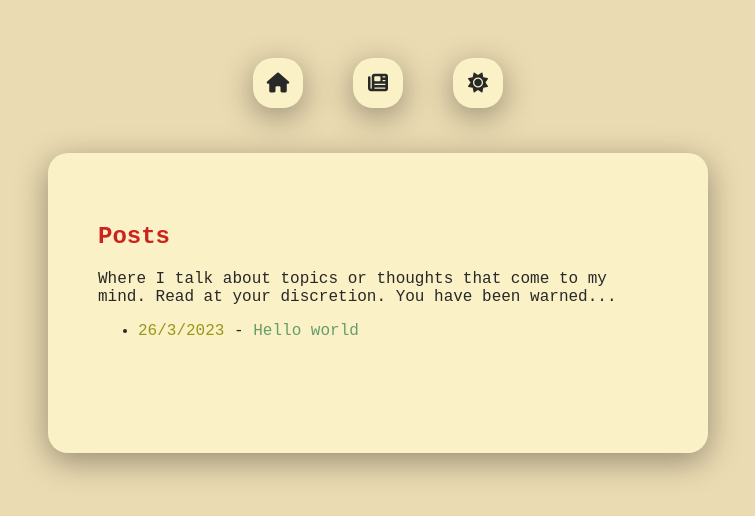
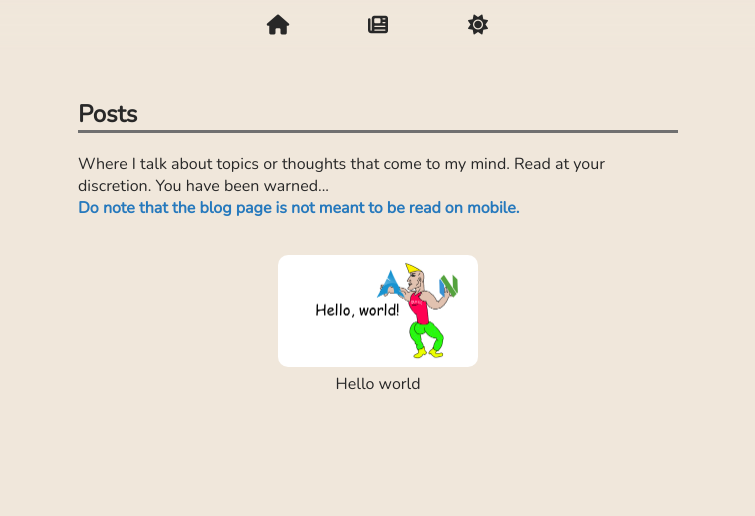
Before and after one commit to caffeinated01/caffeinated01.github.io, a plain HTML site: page blog/index.html in a window 1280 px wide. Shown: the whole page, without its empty margins (262-1017 px from the left). Drawn offline with nearby package versions, Linux system fonts and the light colour scheme.

Commit message:
improve navbar and change color scheme

```diff
--- a/blog/index.html
+++ b/blog/index.html
@@ -32,20 +32,28 @@
       </div>
     </div>
     <div id="main">
-      <div class="box">
-        <h2 class="red">Posts</h2>
+      <div id="container">
+        <h2 class="underline">Posts</h2>
         <p>
           Where I talk about topics or thoughts that come to my mind. Read at
           your discretion. You have been warned...
+          <br />
+          <span class="blue bold"
+            >Do note that the blog page is not meant to be read on mobile.</span
+          >
         </p>
-        <ul>
-          <li>
-            <span class="aqua">26/3/2023 </span>-
-            <a href="/blog/hello-world.html"
-              ><span class="link">Hello world</span></a
-            >
-          </li>
-        </ul>
+        <div id="articles">
+          <div class="preview-container">
+            <a href="/blog/hello-world.html">
+              <img
+                class="preview"
+                src="../assets/blog-assets/1/preview.png"
+                alt="Hello world"
+              />
+            </a>
+            <a href="/blog/hello-world.html">Hello world</a>
+          </div>
+        </div>
       </div>
     </div>
     <script src="../theme.js"></script>
--- a/style.css
+++ b/style.css
@@ -1,15 +1,21 @@
+@import url("https://fonts.googleapis.com/css2?family=Nunito&display=swap");
+
 :root {
-  --bg-color: #1d2021;
-  --text-color: #fbf1c7;
-  --box-color: #282828;
-  --change-theme-color: #fbf1c7;
+  --bg-color: #202023;
+  --text-color: #ffffff;
+  --box-color: #313134;
+  --change-theme-color: #ffffff;
+  --link-color: #87f9ff;
+  --underline-color: #313134;
 }
 
 .light {
-  --bg-color: #ebdbb2;
+  --bg-color: #f0e7db;
   --text-color: #282828;
-  --box-color: #fbf1c7;
+  --box-color: #fff9ea;
   --change-theme-color: #282828;
+  --link-color: #1f8076;
+  --underline-color: #707070;
 }
 
 #home,
@@ -20,16 +26,13 @@
   justify-content: center;
   align-items: center;
   font-size: 20px;
-  border-radius: 20px;
   min-width: 50px;
   min-height: 50px;
-  background-color: var(--box-color);
-  box-shadow: 0 8px 32px 0 rgba(0, 0, 0, 0.37);
   animation: flyIn 0.5s cubic-bezier(0.25, 0.46, 0.45, 0.94);
   color: var(--change-theme-color);
 }
 
-@keyframes bounce{
+@keyframes bounce {
   0% {
     transform: translateY(0);
   }
@@ -47,28 +50,31 @@
   justify-content: center;
   align-items: center;
   gap: 50px;
-  padding-top: 50px;
+  min-width: 1000px;
+  margin: 0;
+  position: fixed;
+  top: 0;
+  backdrop-filter: blur(10px);
+  -webkit-backdrop-filter: blur(10px);
+  z-index: 1;
 }
 
 body {
   background-color: var(--bg-color);
-  font-family: "Fira Mono", monospace;
+  font-family: "Nunito", sans-serif;
+  font-weight: lighter;
   display: grid;
   place-items: center;
   align-content: center;
   transition: 500ms;
 }
 
-.aqua {
-  color: #98971a;
-}
-
-.green {
-  color: #689d6a;
+.blue {
+  color: #2679bd;
 }
 
 .link {
-  color: #689d6a;
+  color: var(--link-color);
   position: relative;
 }
 
@@ -80,17 +86,13 @@ body {
   height: 2px;
   bottom: 0;
   left: 0;
-  background-color: #689d6a;
+  background-color: #ff6be4;
   transform: scaleX(0);
   transition: transform 0.3s ease;
 }
 
 .link:hover::before {
   transform: scaleX(1);
-}
-
-.red {
-  color: #cc241d;
 }
 
 .bold {
@@ -101,7 +103,7 @@ body {
 }
 
 .underline {
-  text-decoration: underline;
+  border-bottom: 3px solid var(--underline-color);
 }
 
 a {
@@ -120,36 +122,45 @@ li {
 }
 
 #main {
-  padding-top: 2%;
+  padding-top: 50px;
   display: flex;
   flex-direction: column;
   justify-content: center;
   align-items: center;
   max-width: 700px;
+  animation: flyIn 0.5s cubic-bezier(0.25, 0.46, 0.45, 0.94);
 }
 
-.box {
+#chad-img {
+  display: flex;
+  flex-direction: row;
+  gap: 50px;
+}
+
+#chad-img > img {
+  height: 300px;
+  width: 300px;
+}
+
+#container {
   max-width: 600px;
   min-height: 200px;
   border-radius: 20px;
-  background: var(--box-color);
   color: var(--text-color);
-  padding: 50px;
   margin: 20px;
-  box-shadow: 0 8px 32px 0 rgba(0, 0, 0, 0.37);
-  animation: flyIn 0.5s cubic-bezier(0.25, 0.46, 0.45, 0.94);
-  transition: 500ms;
 }
 
 @keyframes flyIn {
   0% {
-    transform: translateY(-300%);
+    transform: translateY(-6%);
+    opacity: 0;
   }
   50% {
-    transform: translateY(10%);
+    transform: translateY(0);
   }
   100% {
     transform: translateY(0);
+    opacity: 1;
   }
 }
 
@@ -164,7 +175,7 @@ article {
   padding-bottom: 50px;
   color: var(--text-color);
   animation: fadeIn 0.5s cubic-bezier(0.25, 0.46, 0.45, 0.94);
-  max-width: 600px;
+  width: 600px;
 }
 
 @keyframes fadeIn {
@@ -181,17 +192,41 @@ article {
   font-size: 30px;
 }
 
+#articles {
+  display: flex;
+  justify-content: center;
+  align-items: center;
+  gap: 10px;
+}
+
+.preview {
+  border-radius: 10px;
+  max-width: 200px;
+}
+
+.preview-container {
+  display: flex;
+  flex-direction: column;
+  justify-content: center;
+  align-items: center;
+  padding: 20px;
+}
+
+.preview-container > a {
+  color: var(--text-color);
+}
+
 article > li {
   padding-bottom: 10px;
 }
 
 code {
-  background: #3c3836;
+  background: var(--box-color);
   border-radius: 5px;
   margin-bottom: 15px;
   margin-top: 15px;
   padding: 7px;
-  color: #fbf1c7;
+  color: var(--text-color);
 }
 
 footer {
```
Also changed, not shown: blog/hello-world.html (+6 -17 lines), index.html (+11 -12 lines), assets/blog-assets/1/cat.jpg (renamed from assets/blog-assets/cat.jpg), assets/blog-assets/1/preview.png (added), assets/chad.png (added), assets/mast.png (added).
